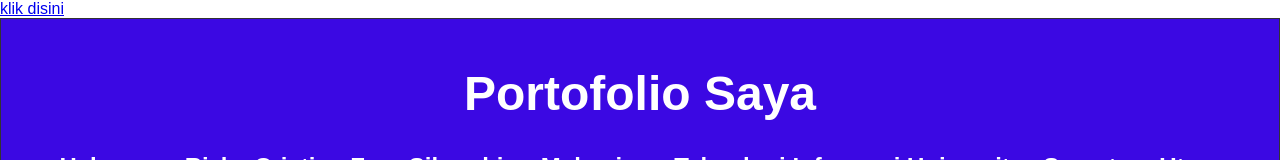
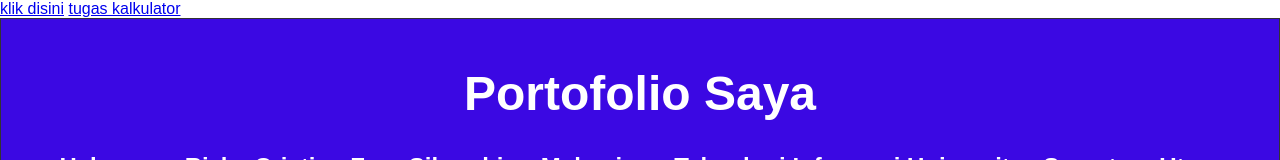
Before and after one commit to rizkycristian/target, a plain HTML site: page index.html in a window 1280 px wide. Shown: the top 160 px of the page. Drawn offline with Linux system fonts and the light colour scheme.

Commit message:
Update index.html

```diff
--- a/index.html
+++ b/index.html
@@ -53,6 +53,7 @@
 </head>
 <body>
   <a href ="https://rizkycristian.github.io/tugaswebsite2.2/"  target="blank">klik disini</a>
+  <a href ="https://rizkycristian.github.io/correct/" target="blank">tugas kalkulator</a>
   <table>
     <!-- Header -->
     <tr>
```
